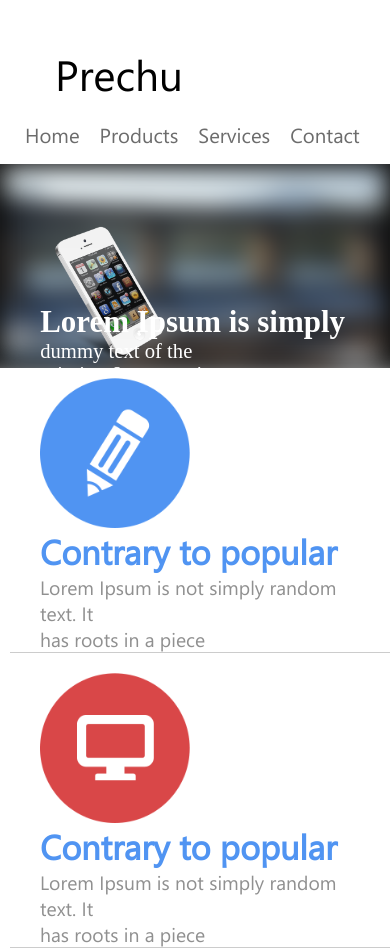
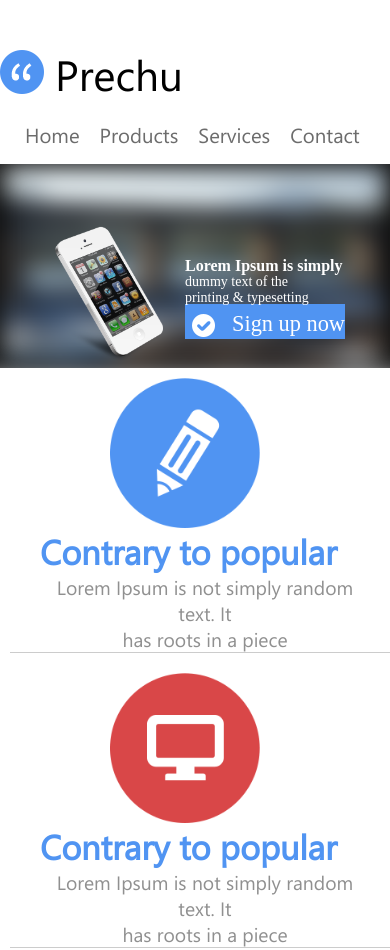
Before and after one commit to stas123123/teatre, a plain HTML site: page index.html in a window 390 px wide. Shown: the top 950 px of the page. Drawn offline with nearby package versions, Linux system fonts and the light colour scheme; a web font is replaced by a local one.

Commit message:
fourth commit

```diff
--- a/index.html
+++ b/index.html
@@ -11,7 +11,7 @@
 	<body>
 		<div class="head">
 			<div class="img">
-				<!-- <img src="img/“.png" alt=""> -->
+				<img src="img/“.png" alt="">
 				<p>Prechu</p>
 			</div>
 			<div class="menu">
--- a/style.css
+++ b/style.css
@@ -163,9 +163,6 @@
 	border-top: 1px solid #e5e5e5;
 }
 @media screen and (max-width:640px){
-	.menu li{
-		display: block;
-	}
 	.main-img h2{
     	font-size: 30.98px;
 	}
@@ -230,5 +227,28 @@
 	.main-conteiner img{
 		 margin: 20px 75px;
 	}
+	.block img{
+		margin: 0px 100px;
+	}
+	.block p{
+		text-align: center;
+	}
+	.main-img h2{
+		font-size: 16px;
+	    position: absolute;
+	    top: -47px;
+	}
+	.main-img p{
+		font-size: 14px;
+	    position: absolute;
+	    top: -30px;
+	}
+	.btn{
+		height: 35px;
+	}
+	.btn a :after{
+		position: absolute;
+    	top: 8px;
+	}
 }
 /*:nth-child(2)*/
```
Also changed, not shown: Новый текстовый документ.txt.
